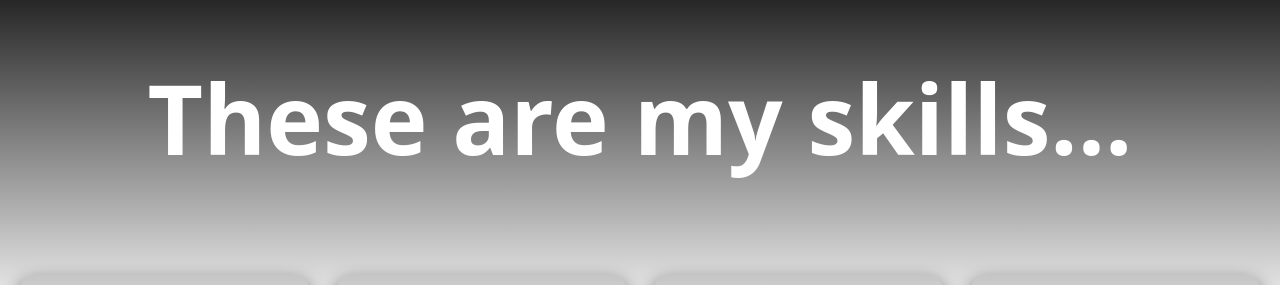
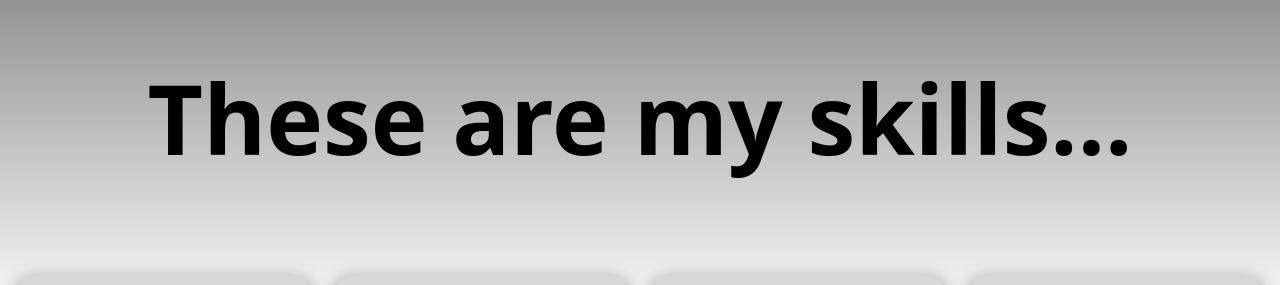
Before and after one commit to FelipeNascimentoDev/portifolio-2026, a React (Vite) app: page / in a window 1280 px wide. Shown: the part 914-1199 px from the top of the page. Built offline with nearby package versions, Linux system fonts and the light colour scheme; grey boxes are pictures that could not be loaded.

Commit message:
refactor(design): change background and title colors

```diff
--- a/src/pages/MySkills.jsx
+++ b/src/pages/MySkills.jsx
@@ -35,7 +35,7 @@ function MySkills() {
 
 
   return (
-    <div className="bg-[linear-gradient(to_bottom,black,white,white,white,white,white)]
+    <div className="bg-[linear-gradient(to_bottom,gray,white,white,white,white,white)]
     bg-cover bg-center bg-no-repeat w-full h-full -mt-1
     md:pb-44 sm:pb-48 pb-24
     md:pt-32 sm:pt-36 pt-20">
@@ -44,7 +44,7 @@ function MySkills() {
 
         <div className="min-h-[100px] rounded-2xl pb-20
         md:col-span-4 sm:col-span-3 col-span-2
-        font-bold text-white
+        font-bold text-black
         place-content-center">
           <h1 className="sm:text-8xl text-6xl">These are my skills...</h1>
         </div>
```
